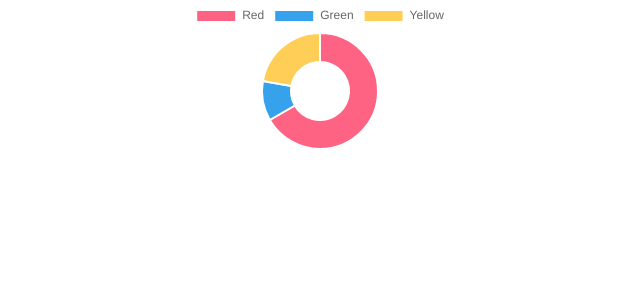
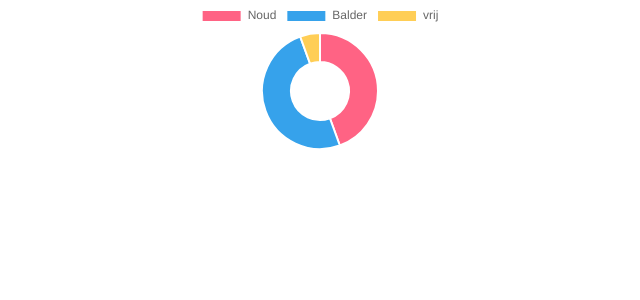
Before and after one commit to noud/cra-chart, a React (Create React App) app: page / in a window 1280 px wide. Shown: the top 300 px of the page, without its empty margins (320-960 px from the left). Built offline with nearby package versions, Linux system fonts and the light colour scheme.

Commit message:
data example

```diff
--- a/src/components/MyChart.js
+++ b/src/components/MyChart.js
@@ -48,12 +48,12 @@ class MyChart extends React.Component {
 
         const data = {
           labels: [
-            'Red',
-            'Green',
-            'Yellow'
+            'Noud',
+            'Balder',
+            'vrij'
           ],
           datasets: [{
-            data: [300, 50, 100],
+            data: [40, 45, 5],
             backgroundColor: [
             '#FF6384',
             '#36A2EB',
```
Also changed, not shown: 2 other files (tests, documents, lock files or other folders).
